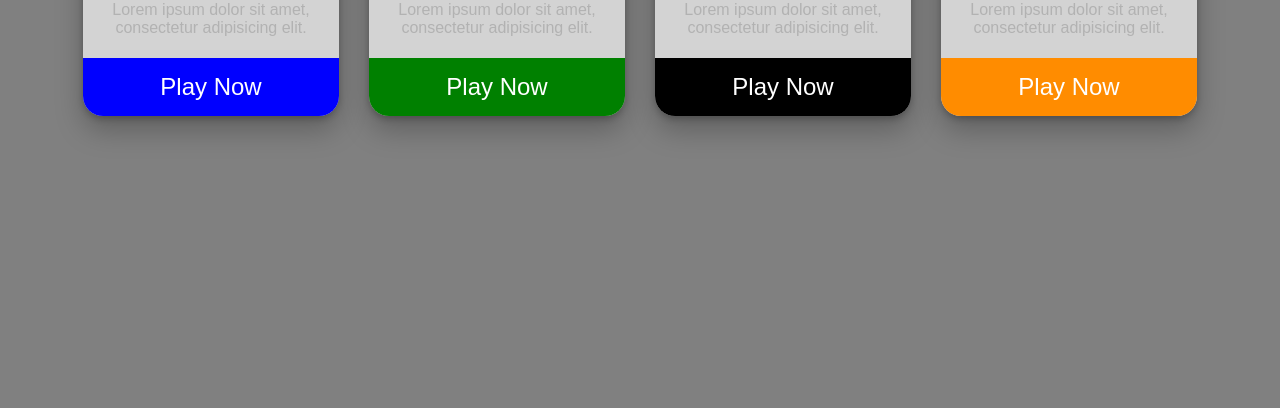
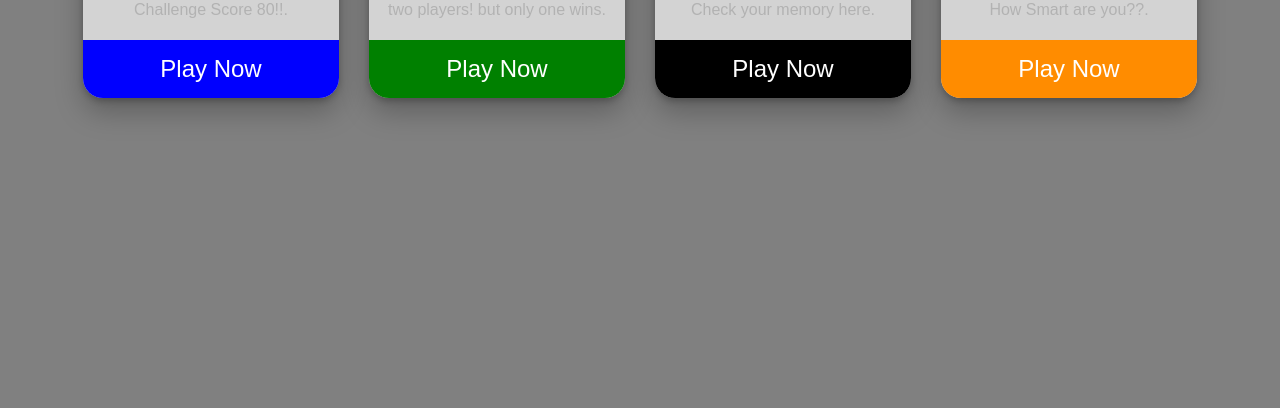
Before and after one commit to sanidhyarc200/Snakegamenew, a plain HTML site: page cards/landingpage.html in a window 1280 px wide. Shown: the part 392-800 px from the top of the page. Drawn offline with Linux system fonts and the light colour scheme.

Commit message:
Update landingpage.html

```diff
--- a/cards/landingpage.html
+++ b/cards/landingpage.html
@@ -23,7 +23,7 @@
           alt="snake"
         />
         <h3>Snake Game</h3>
-        <p>Lorem ipsum dolor sit amet, consectetur adipisicing elit.</p>
+        <p>Challenge Score 80!!.</p>
         <!-- <h5>Top Rated</h5>
         <ul>
           <li><i class="fa fa-star checked"></i></li>
@@ -32,7 +32,7 @@
           <li><i class="fa fa-star checked"></i></li>
           <li><i class="fa fa-star"></i></li>
         </ul> -->
-        <button class="buy-1" onclick="myFunction()"target="_blank">Play Now</button>
+        <button class="buy-1" onclick="myFunction()">Play Now</button>
       </div>
 
       <div class="content">
@@ -41,7 +41,7 @@
           alt="tictactoe"
         />
         <h3>Tic Tac Toe</h3>
-        <p>Lorem ipsum dolor sit amet, consectetur adipisicing elit.</p>
+        <p>two players! but only one wins.</p>
         <!-- <h5>Top Rated</h5>
         <ul>
           <li><i class="fa fa-star checked"></i></li>
@@ -50,7 +50,7 @@
           <li><i class="fa fa-star"></i></li>
           <li><i class="fa fa-star"></i></li>
         </ul> -->
-        <button class="buy-2">Play Now</button>
+        <button class="buy-2" onclick="myFunction1()">Play Now</button>
       </div>
 
       <div class="content">
@@ -59,7 +59,7 @@
           alt="memorygame"
         />
         <h3>Matching Cards</h3>
-        <p>Lorem ipsum dolor sit amet, consectetur adipisicing elit.</p>
+        <p>Check your memory here.</p>
         <!-- <h5>Top Rated</h5>
         <ul>
           <li><i class="fa fa-star checked"></i></li>
@@ -68,16 +68,16 @@
           <li><i class="fa fa-star checked"></i></li>
           <li><i class="fa fa-star"></i></li>
         </ul> -->
-        <button class="buy-3">Play Now</button>
+        <button class="buy-3" onclick="myFunction2()">Play Now</button>
       </div>
 
       <div class="content">
         <img
-          src="https://images.unsplash.com/photo-1598814165187-ed79437d7490?ixlib=rb-1.2.1&ixid=MnwxMjA3fDB8MHxzZWFyY2h8OHx8cG9yc2NoZXxlbnwwfHwwfHw%3D&auto=format&fit=crop&w=500&q=60"
+          src="../images/unnamed.png"
           alt="Cars"
         />
         <h3>Guess the Word</h3>
-        <p>Lorem ipsum dolor sit amet, consectetur adipisicing elit.</p>
+        <p>How Smart are you??.</p>
         <!-- <h5>Top Rated</h5>
         <ul>
           <li><i class="fa fa-star checked"></i></li>
@@ -86,7 +86,7 @@
           <li><i class="fa fa-star checked"></i></li>
           <li><i class="fa fa-star checked"></i></li>
         </ul> -->
-        <button class="buy-4">Play Now</button>
+        <button class="buy-4" onclick="myFunction3()">Play Now</button>
       </div>
 
       <!-- <div class="content">
@@ -148,4 +148,14 @@
   function myFunction() {
     window.location.href = "https://sanidhyarc200.github.io/Snakegamenew/";
   }
+  function myFunction1() {
+    window.location.href = "https://xdaniket.github.io/Tic-Tac-Toe-game/";
+  }
+  function myFunction2() {
+    window.location.href = "https://pragati411.github.io/match-card/";
+  }
+  function myFunction3() {
+    window.location.href = "https://shivam-bhatia987.github.io/guess-the-words/";
+  }
+
 </script>
```
